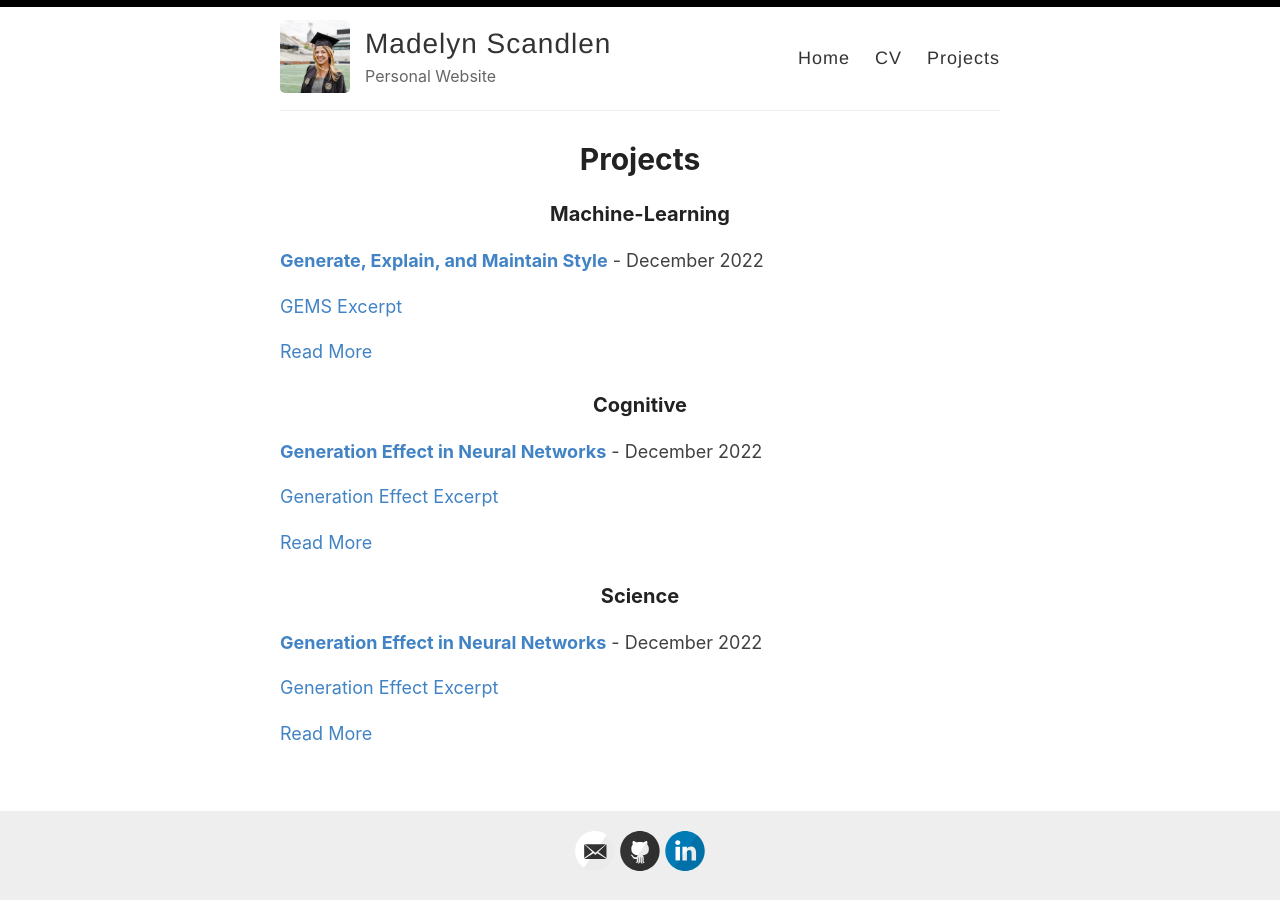
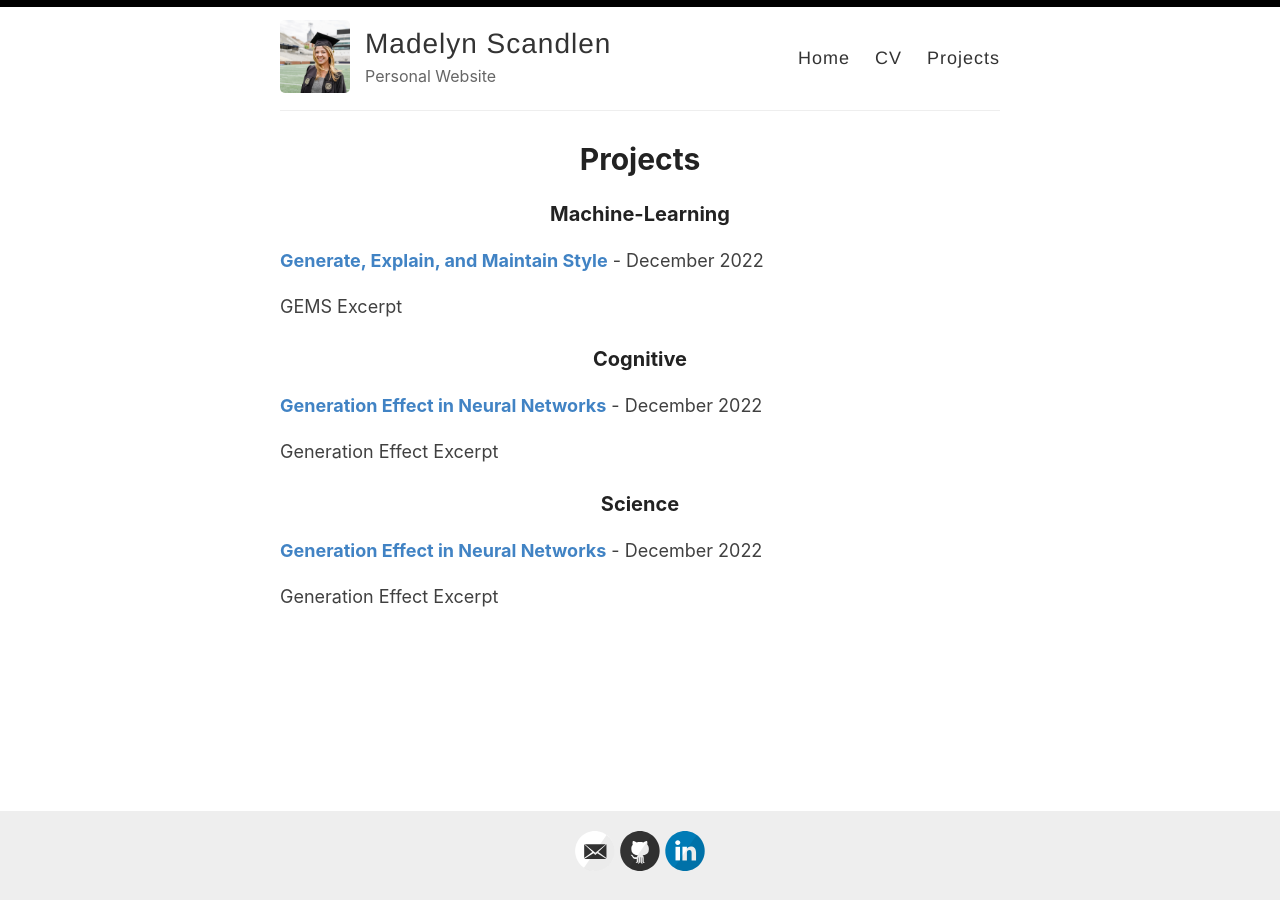
Before and after one commit to mscandlen/mscandlen, a Jekyll site: the page built from _pages/projects.md, in a window 1280 px wide. Built offline with Jekyll 4.4.1, drawn with Linux system fonts in a browser that asks for light colours.

Commit message:
Update projects.md

```diff
--- a/_pages/projects.md
+++ b/_pages/projects.md
@@ -17,7 +17,7 @@ title: Projects
     {% for post in site.categories[category_name]%}
     <article class="post">
         <p><b><a href="{{ site.baseurl }}{{ post.url }}">{{ post.title }}</a></b> - {{ post.date | date: "%B %Y" }}</p>
-        <p><a class="excerpt">{{ post.excerpt }}</a><a href="{{ site.baseurl }}{{ post.url }}">Read More</a></p>
+        <p class="excerpt">{{ post.excerpt }}</p>
 
     </article>
   {% endfor %}
```
